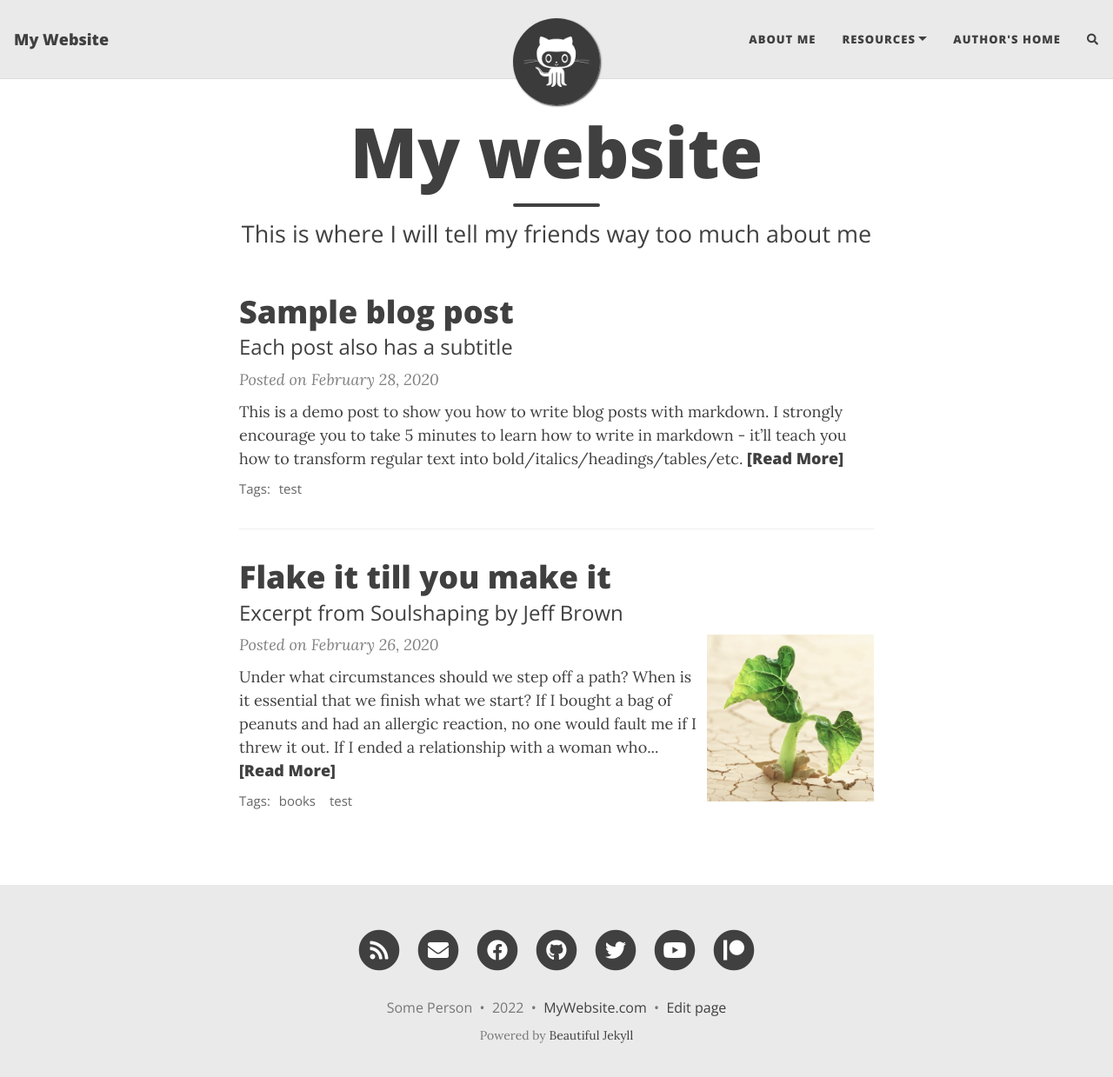
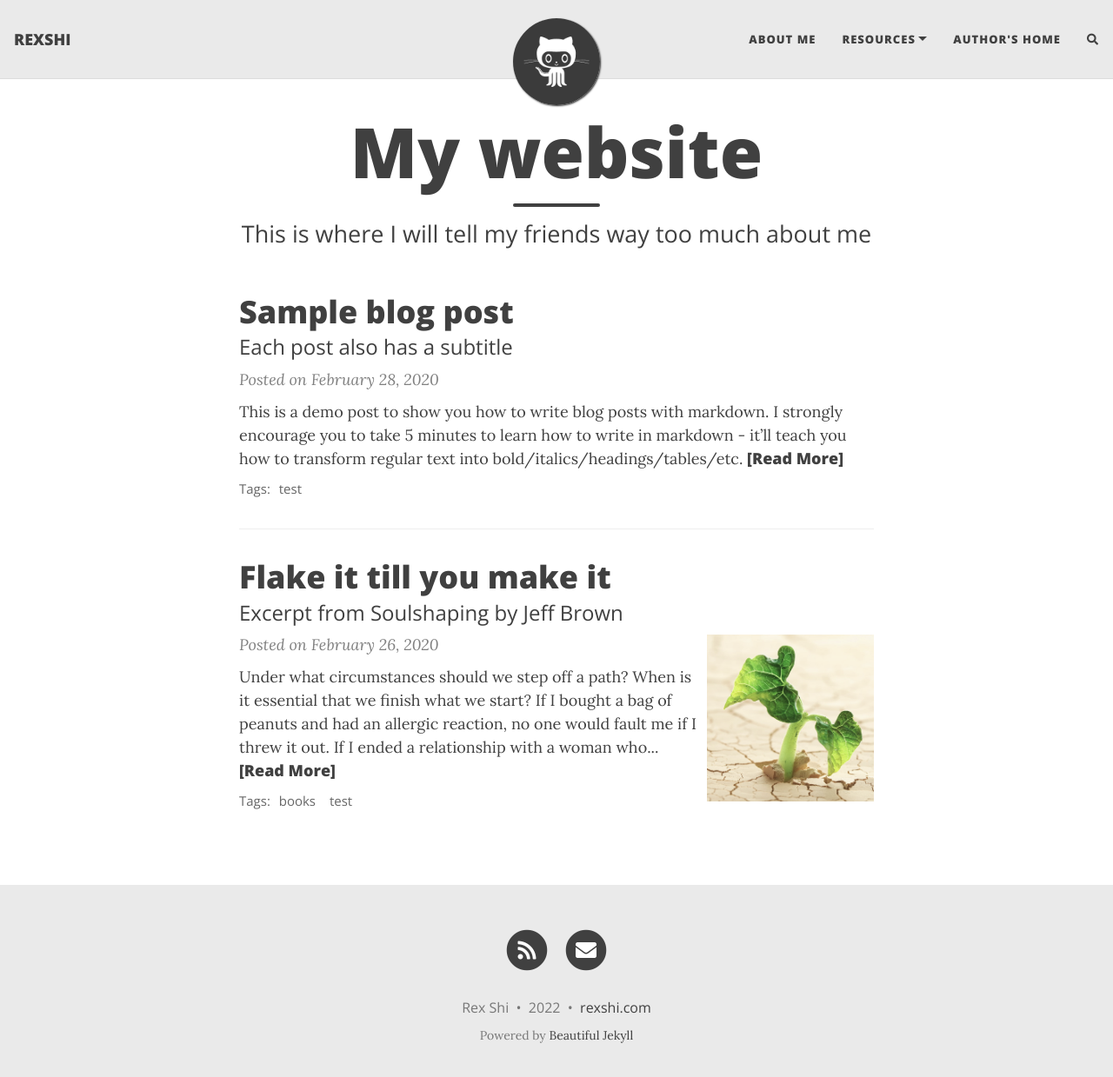
Before and after one commit to shishirui/shishirui.github.io, a Jekyll site: the page built from index.html, in a window 1280 px wide and 1252 px high. Shown: the top 1239 px of the window at 87% size. Built offline with Jekyll 4.4.1, drawn with Linux system fonts in a browser that asks for light colours; nearby versions of some CDN libraries; the list of posts is cut into pages by our own code; comment, search, counter and statistics services are not loaded; part of the change alters nothing that is shown.

Commit message:
Update _config.yml

```diff
--- a/_config.yml
+++ b/_config.yml
@@ -10,10 +10,10 @@
 ############################
 
 # Name of website
-title: My Website
+title: REXSHI
 
 # Your name to show in the footer
-author: Some Person
+author: Rex Shi
 
 ###############################################
 # --- List of links in the navigation bar --- #
@@ -22,9 +22,8 @@ author: Some Person
 navbar-links:
   About Me: "aboutme"
   Resources:
-    - Beautiful Jekyll: "https://beautifuljekyll.com"
     - Learn markdown: "https://www.markdowntutorial.com/"
-  Author's home: "https://deanattali.com"
+  Author's home: "https://rexshi.com"
 
 ################
 # --- Logo --- #
@@ -49,13 +48,13 @@ round-avatar: true
 # Select the social network links that you want to show in the footer.
 # Uncomment the links you want to show and add your information to each one.
 social-network-links:
-  email: "someone@example.com"
+  email: "shirui@gmail.com"
   rss: true  # remove this line if you don't want to show an RSS link at the bottom
-  facebook: deanattali
-  github: daattali
-  twitter: daattali
-  patreon: DeanAttali
-  youtube: c/daattali
+#   facebook: deanattali
+#   github: daattali
+#   twitter: daattali
+#   patreon: DeanAttali
+#   youtube: c/daattali
 #  medium: yourname
 #  reddit: yourname
 #  linkedin: daattali
@@ -94,7 +93,7 @@ share-links-active:
 
 # How to display the link to your website in the footer
 # Remove this if you don't want a link in the footer
-url-pretty: "MyWebsite.com"
+url-pretty: "rexshi.com"
 
 # Excerpt word length - Truncate the excerpt of each post on the feed page to the specified number of words
 excerpt_length: 50
@@ -109,7 +108,7 @@ feed_show_tags: true
 post_search: true
 
 # Add a button in the footer to edit the current page. Only works if your website is hosted on GitHub
-edit_page_button: true
+edit_page_button: false
 
 # Allow sub-menu items (second-level navigation menu items) to be longer than the top-level menu
 # If this setting is off, then long sub-menu words might get cut off
@@ -247,7 +246,7 @@ date_format: "%B %-d, %Y"
 #################################################################################
 
 # Output options (more information on Jekyll's site)
-timezone: "America/Toronto"
+timezone: "Asia/Beijing"
 markdown: kramdown
 highlighter: rouge
 permalink: /:year-:month-:day-:title/
```
